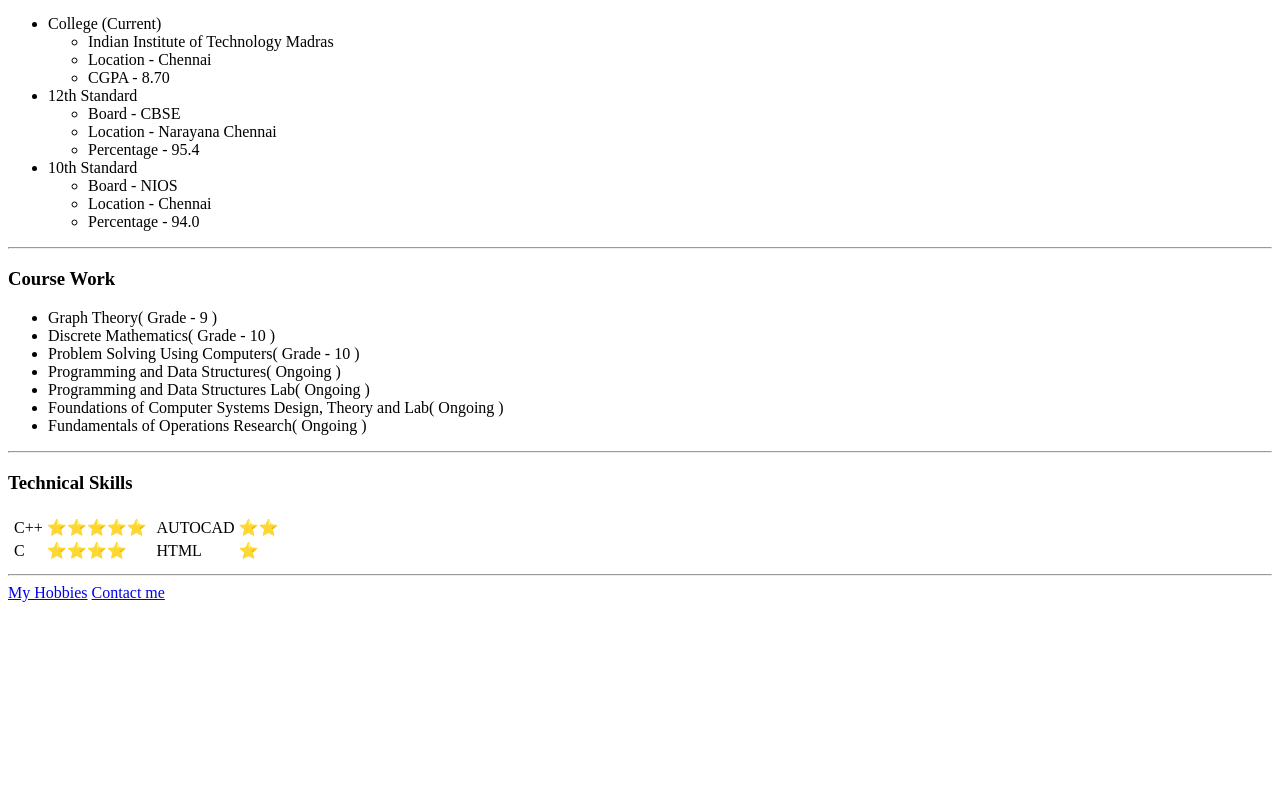
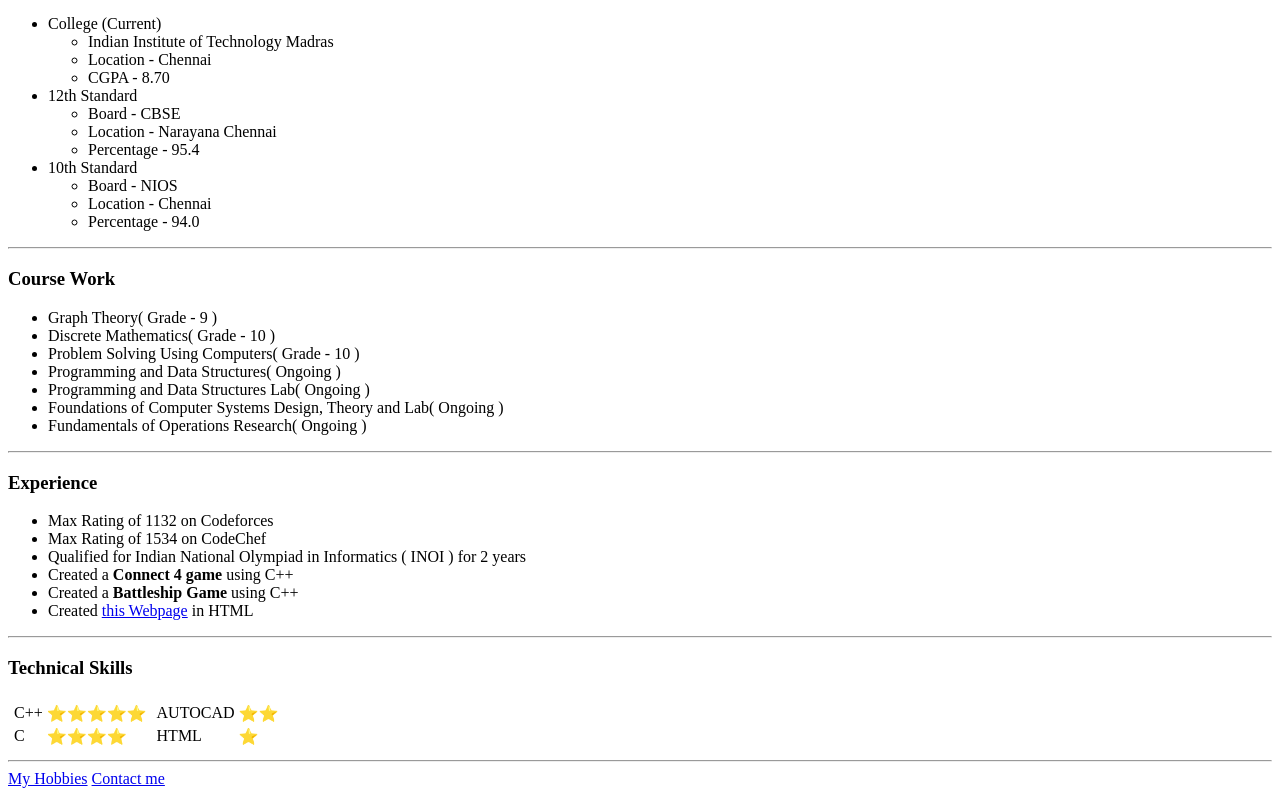
Before and after one commit to Violet-Virus/cv, a plain HTML site: page index.html in a window 1280 px wide. Shown: the part 418-1214 px from the top of the page. Before the commit the page ends 1028 px from the top, so only its background shows below. Drawn offline with Linux system fonts and the light colour scheme.

Commit message:
Update index.html

```diff
--- a/index.html
+++ b/index.html
@@ -58,6 +58,18 @@
             </ul>
         </p>
         <hr>
+        <h3>Experience</h3>
+        <p>
+            <ul>
+                <li>Max Rating of 1132 on Codeforces</li>
+                <li>Max Rating of 1534 on CodeChef</li>
+                <li>Qualified for Indian National Olympiad in Informatics ( INOI ) for 2 years</li>
+                <li>Created a <b>Connect 4 game</b> using C++</li>
+                <li>Created a <b>Battleship Game</b> using C++</li>
+                <li>Created <a href="https://violet-virus.github.io/cv/">this Webpage</a> in HTML</li>
+            </ul>
+        </p>
+        <hr>
         <h3>Technical Skills</h3>
         <table>
             <tr>
```
